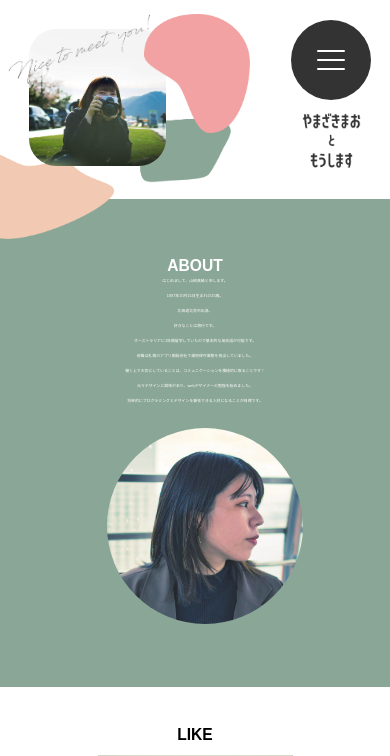
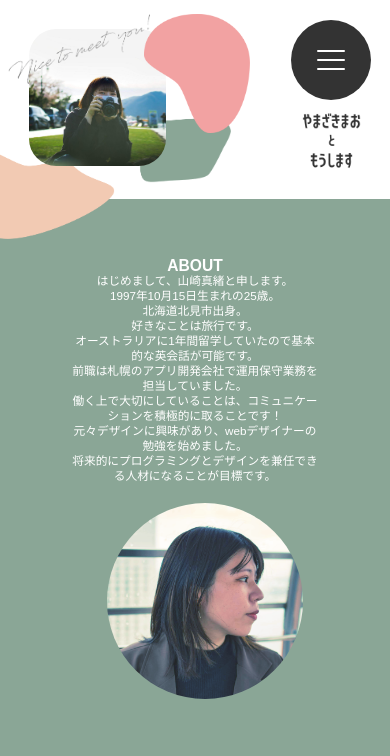
Before and after one commit to YamazakiMao/introduction, a PHP site: page / in a window 390 px wide. Shown: the top 756 px of the page. Run offline with PHP 8.4, Linux system fonts and the light colour scheme; some libraries are stand-ins or nearby versions.

Commit message:
フォントサイズを調整

```diff
--- a/style.css
+++ b/style.css
@@ -684,4 +684,8 @@ footer {
     .copyright {
         width: 80%;
     }
+
+    .introduce {
+        font-size: 3vw;
+    }
 }
```
